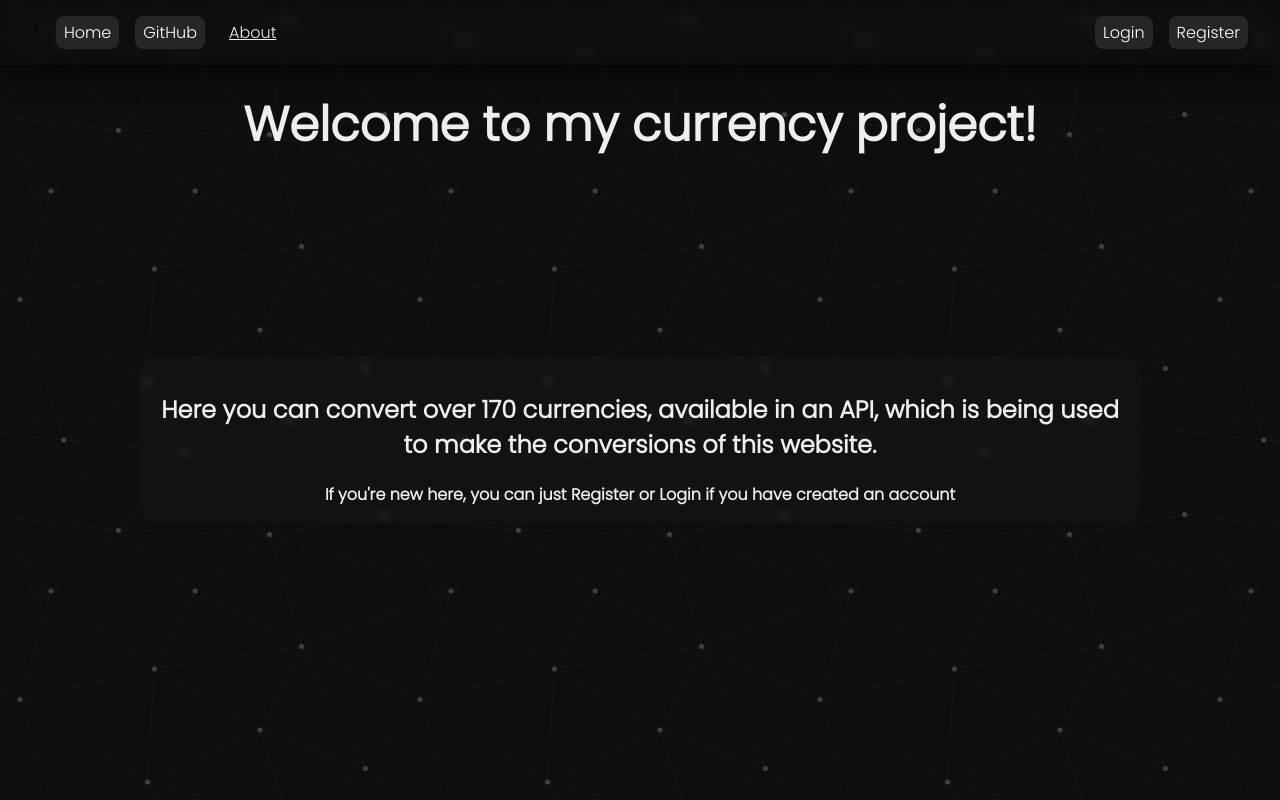
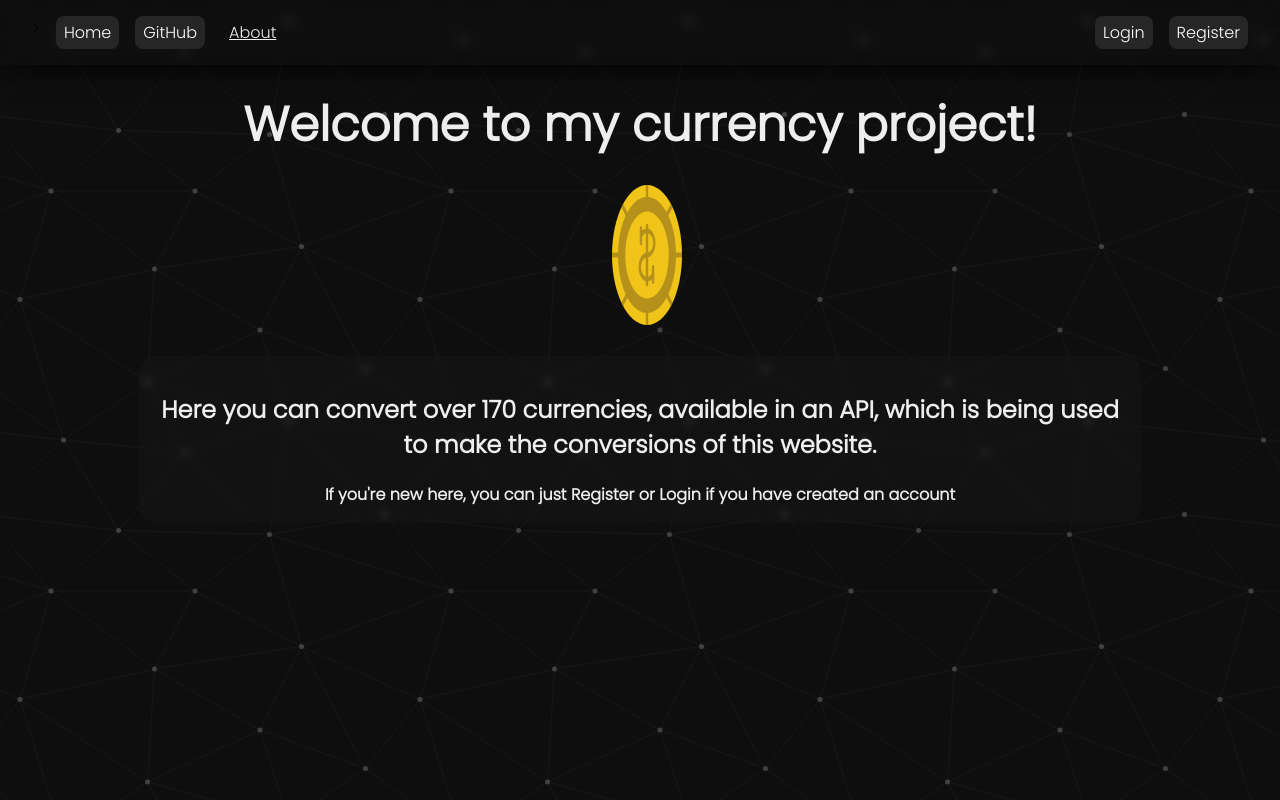
Before and after one commit to gabrielgsd1/currency-app-v2-vue, a Vue app: page / in a window 1280 px wide. Built offline with nearby package versions, Linux system fonts and the light colour scheme.

Commit message:
coin animation update

```diff
--- a/src/components/HomePage/HomePage.vue
+++ b/src/components/HomePage/HomePage.vue
@@ -71,19 +71,19 @@
 
   svg{
     height: 140px;
-    animation: spin 1s infinite;
+    backface-visibility: visible;
+    animation: spin 1.5s linear infinite;
     margin: 1.5rem;
   }
   @keyframes spin{
     0%{
-      transform: scaleX(0%)
-
+      transform: rotateY(0deg) translateX(-6%);
     }
     50%{
-      transform: scaleX(100%)
+      transform: rotateY(-180deg) translateX(-12%);
     }
     100%{
-      transform: scaleX(0%)
+      transform: rotateY(-360deg) translateX(-6%);
     }
   }
   .buttons {
```
